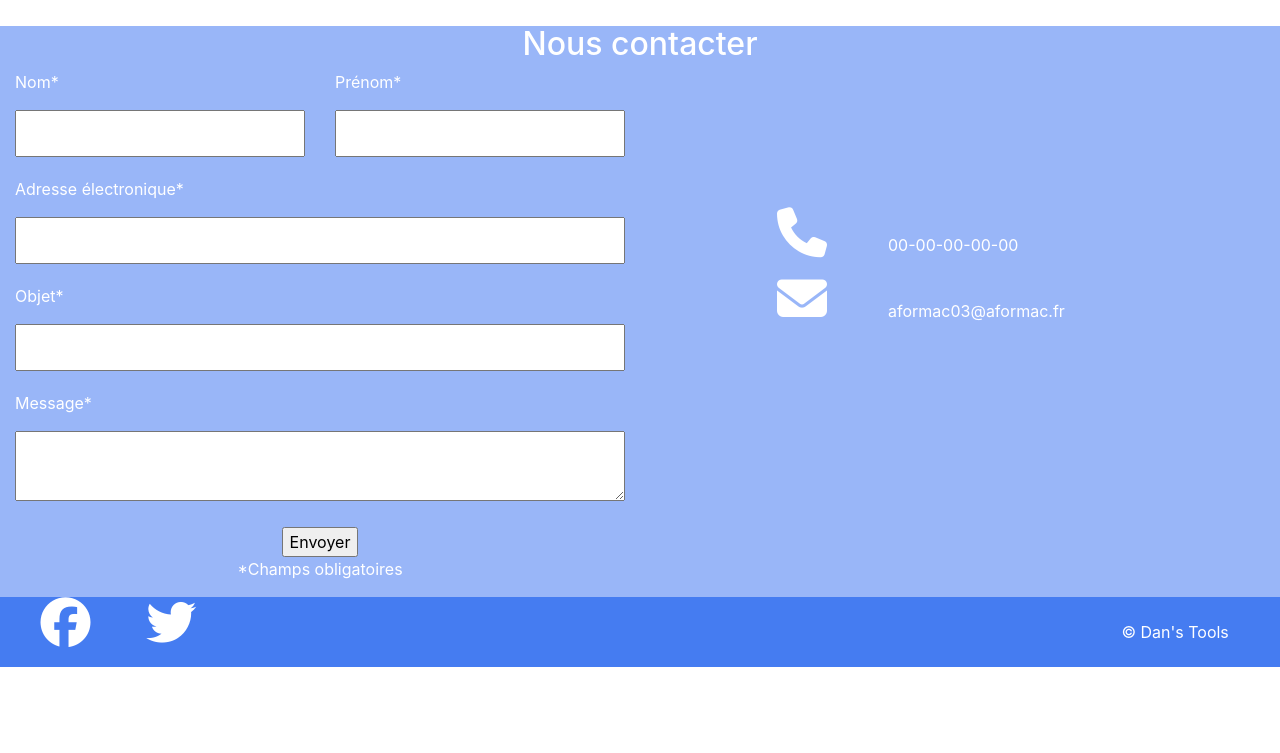
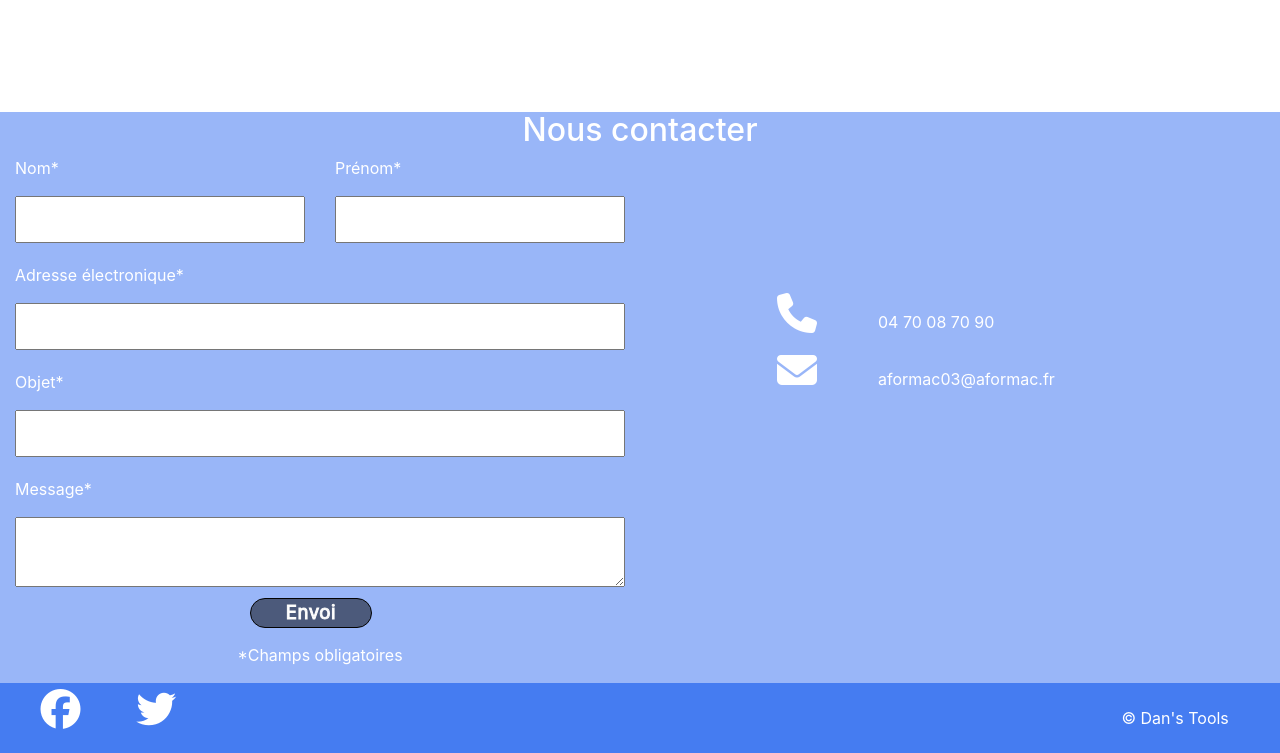
Before and after one commit to fyestorm/projetgroupe-master, a PHP site: page / in a window 1280 px wide. Shown: the part 2696-3449 px from the top of the page. Before the commit the page ends 3363 px from the top, so only its background shows below. Run offline with PHP 8.4, Linux system fonts and the light colour scheme; some libraries are stand-ins or nearby versions.

Commit message:
version final
aa

```diff
--- a/css/style.css
+++ b/css/style.css
@@ -25,7 +25,7 @@ html body{
 	z-index: 100000;
 }
 section{
-	margin-top: 56px;
+	padding-top: 56px;
 }
 
 .card{
@@ -78,7 +78,6 @@ section{
 .red2{
 	width: 100%;
 	background-color: #99B6F8;
-	margin-top: 20px;
 
 }
 .container h2{
@@ -162,7 +161,6 @@ margin-top: 30px;
 i{
 	margin-left: 20%;
 	padding-right:10% ;
-	font-size: 50px;
 }
 .icon-footer{
 	margin-left: 15%;
@@ -211,3 +209,155 @@ footer p{
 		margin: auto;
 	}
 }
+#boutton {
+  display: block;
+    position: relative;
+    left: 30%;
+    /*top: 30%;*/
+    width: width: 50px ;
+    height: 80%;
+    padding-top: 30%;
+    font-size: 58px;
+}
+
+
+
+#linkbouton {
+
+/*  styling */
+  display: inline-block;
+
+  text-decoration: none;
+    -webkit-text-stroke-width: 1px;
+-webkit-text-stroke-color: #FDFDFC;/*contour du text*/
+
+padding:0px;
+  letter-spacing: 0.5px;
+  color: #ffffff;
+  border: 1px solid #030303;
+  margin: auto;
+  -webkit-border-radius: 50px;
+-moz-border-radius: 50px;
+border-radius: 50px;
+/*  centering */
+  position: relative;
+  text-align: center;
+
+  left: 67%;
+  top: 50%;
+  transform: translate(10%, 10%);
+  -webkit-transform: translate(-50%, -50%);
+  -moz-transform: translate(-50%, -50%);
+  -ms-transform: translate(-50%, -50%);
+  -o-transform: translate(-50%, -50%);
+  background: rgba(0,0,0,0.5);
+  @include fade-transition(background);
+
+  &:hover {
+    background: rgba(8,97,76,0.6);
+  }
+}
+
+
+#boutonform {
+/*   positioning */
+    position: absolute;
+    opacity: 0;
+    top: 0;
+    left: 0;
+
+/*   gradient   */
+    background: -moz-linear-gradient(left,  rgba(255,255,255,0) 0%, rgba(255,255,255,0.03) 1%, rgba(255,255,255,0.6) 30%, rgba(255,255,255,0.85) 50%, rgba(255,255,255,0.85) 70%, rgba(255,255,255,0.85) 71%, rgba(255,255,255,0) 100%); /* FF3.6+ */
+    background: -webkit-gradient(linear, left top, right top, color-stop(0%,rgba(255,255,255,0)), color-stop(1%,rgba(255,255,255,0.03)), color-stop(30%,rgba(255,255,255,0.85)), color-stop(50%,rgba(255,255,255,0.85)), color-stop(70%,rgba(255,255,255,0.85)), color-stop(71%,rgba(255,255,255,0.85)), color-stop(100%,rgba(255,255,255,0))); /* Chrome,Safari4+ */
+    background: -webkit-linear-gradient(left,  rgba(255,255,255,0) 0%,rgba(255,255,255,0.03) 1%,rgba(255,255,255,0.6) 30%,rgba(255,255,255,0.85) 50%,rgba(255,255,255,0.85) 70%,rgba(255,255,255,0.85) 71%,rgba(255,255,255,0) 100%); /* Chrome10+,Safari5.1+ */
+    background: -o-linear-gradient(left,  rgba(255,255,255,0) 0%,rgba(255,255,255,0.03) 1%,rgba(255,255,255,0.6) 30%,rgba(255,255,255,0.85) 50%,rgba(255,255,255,0.85) 70%,rgba(255,255,255,0.85) 71%,rgba(255,255,255,0) 100%); /* Opera 11.10+ */
+    background: -ms-linear-gradient(left,  rgba(255,255,255,0) 0%,rgba(255,255,255,0.03) 1%,rgba(255,255,255,0.6) 30%,rgba(255,255,255,0.85) 50%,rgba(255,255,255,0.85) 70%,rgba(255,255,255,0.85) 71%,rgba(255,255,255,0) 100%); /* IE10+ */
+    background: linear-gradient(to right,  rgba(255,255,255,0) 0%,rgba(255,255,255,0.03) 1%,rgba(255,255,255,0.6) 30%,rgba(255,255,255,0.85) 50%,rgba(255,255,255,0.85) 70%,rgba(255,255,255,0.85) 71%,rgba(255,255,255,0) 100%); /* W3C */
+    filter: progid:DXImageTransform.Microsoft.gradient( startColorstr='#00ffffff', endColorstr='#00ffffff',GradientType=1 ); /* IE6-9 */
+
+/*  forming the shine element
+    play around with the width, skew and gradient to get different effects
+  */
+    width: 15%;
+    height: 100%;
+     transform: skew(-10deg,0deg);
+    -webkit-transform: skew(-10deg,0deg);
+     -moz-transform: skew(-10deg,0deg);
+     -ms-transform: skew(-10deg,0deg);
+     -o-transform: skew(-10deg,0deg);
+
+/*  animating it  */
+     animation: move 2s;
+    animation-iteration-count: infinite;
+    animation-delay: 1s;
+    -webkit-animation: move 2s;
+    -webkit-animation-iteration-count: infinite;
+    -webkit-animation-delay: 1s;
+    -moz-transform: skew(-10deg,0deg);
+    -moz-animation: move 2s;
+    -moz-animation-iteration-count: infinite;
+    -moz-animation-delay: 1s;
+    -ms-transform: skew(-10deg,0deg);
+    -ms-animation: move 2s;
+    -ms-animation-iteration-count: infinite;
+    -ms-animation-delay: 1s;
+    -o-transform: skew(-10deg,0deg);
+    -o-animation: move 2s;
+    -o-animation-iteration-count: infinite;
+    -o-animation-delay: 1s;
+  }
+
+/*  */
+@keyframes move {
+  0%  { left: 0; opacity: 0; }
+  5% {opacity: 0.0}
+  48% {opacity: 0.2}
+  80% {opacity: 0.0}
+  100% { left: 82%}
+}
+
+@-webkit-keyframes move {
+  0%  { left: 0; opacity: 0; }
+  5% {opacity: 0.0}
+  48% {opacity: 0.2}
+  80% {opacity: 0.0}
+  100% { left: 82%}
+}
+
+@-moz-keyframes move {
+  0%  { left: 0; opacity: 0; }
+  5% {opacity: 0.0}
+  48% {opacity: 0.2}
+  80% {opacity: 0.0}
+  100% { left: 88%}
+}
+
+@-ms-keyframes move {
+  0%  { left: 0; opacity: 0; }
+  5% {opacity: 0.0}
+  48% {opacity: 0.2}
+  80% {opacity: 0.0}
+  100% { left: 82%}
+}
+
+@-o-keyframes move {
+  0%  { left: 0; opacity: 0; }
+  5% {opacity: 0.0}
+  48% {opacity: 0.2}
+  80% {opacity: 0.0}
+  100% { left: 82%}
+}
+ .participe {
+    display: block;
+    position: relative;
+    width:40%;
+    font-size: 108%;
+
+  }
+  #envoi {
+    display: block;
+    position: relative;
+    width:50%;
+    font-size: 108%;
+
+  }
--- a/data/techno.csv
+++ b/data/techno.csv
@@ -1,4 +1,4 @@
 titre;techno;
-langages;HTML / CSS,PHP,Javascript,JSON,Ajax,SQL,XML,Bash;
+Langages;HTML / CSS,PHP,Javascript,JSON,Ajax,SQL,XML,Bash;
 Frameworks;Bootstrap,jQuery,Angular JS,Node JS,Three JS,Symphony 2;
 Logiciels;Git / GitHub,Photoshop,Illustrator,FileZilla,Edge Animate,Word,Powerpoint;
--- a/include/footer.php
+++ b/include/footer.php
@@ -1,7 +1,7 @@
  <div class="container-fluid red11">
           <span class="container red12">
-           <i class="fa fa-facebook-official"></i>
-           <i class="fa fa-twitter"></i>
+           <i class="fa fa-facebook-official" style="font-size: 40px"></i>
+           <i class="fa fa-twitter" style="font-size: 40px"></i>
            <p>© Dan's Tools</p>
           </span>
 
--- a/include/formulaire.php
+++ b/include/formulaire.php
@@ -26,8 +26,8 @@
 
 								<p>Message*</p>
 									<textarea name="text" id="text" class="champs"></textarea><br>
-
-								<button type="submit" id="envoi">Envoyer</button>
+								<div id="envoi"><a class="participe" id="linkbouton" href="#">Envoi<i id="boutonform"></i></a></div>
+								<!-- <button type="submit" id="envoi">Envoyer</button> -->
 
 								<div id="erreur"></div>
 								<div id="reponse"></div>
@@ -38,12 +38,12 @@
 									<div class="col-md-6 red10">
 								<span id="tel">
 									<!--icone tel-->
-									<p ><i  class="fa fa-phone fa-2" aria-hidden="true"></i>00-00-00-00-00</p>
+									<p ><i  class="fa fa-phone fa-2" aria-hidden="true" style="font-size: 40px"></i>04 70 08 70 90</p>
 								</span>
 
 								<span>
 
-									<p><i id="letter" class="fa fa-envelope fa-2" aria-hidden="true"></i>aformac03@aformac.fr</p>
+									<p><i id="letter" class="fa fa-envelope fa-2" aria-hidden="true" style="font-size: 40px"></i>aformac03@aformac.fr</p>
 								</span>
 							           </div>
 									 </div>
--- a/include/nav.php
+++ b/include/nav.php
@@ -6,22 +6,25 @@
 <div class="collapse navbar-collapse justify-content-center" id="navbarNav">
     <ul class="navbar-nav ">
       <li class="nav-item px-5">
-        <a class="nav-link" href="#">La formation<span class="sr-only">(current)</span></a>
+        <a class="nav-link" href="#home">Home<span class="sr-only">(current)</span></a>
       </li>
       <li class="nav-item px-5">
-        <a class="nav-link" href="#">L'avenir</a>
+        <a class="nav-link" href="#formation">La formation<span class="sr-only">(current)</span></a>
       </li>
       <li class="nav-item px-5">
-        <a class="nav-link" href="#">Réalisations</a>
+        <a class="nav-link" href="#avenir">L'avenir</a>
       </li>
       <li class="nav-item px-5">
-        <a class="nav-link disabled" href="#">Le groupe</a>
+        <a class="nav-link" href="#slider">Réalisations</a>
       </li>
       <li class="nav-item px-5">
-        <a class="nav-link disabled" href="#">Nous trouver</a>
+        <a class="nav-link disabled" href="#groupe">Le groupe</a>
       </li>
       <li class="nav-item px-5">
-        <a class="nav-link disabled" href="#">Contact</a>
+        <a class="nav-link disabled" href="#googlemap">Nous trouver</a>
+      </li>
+      <li class="nav-item px-5">
+        <a class="nav-link disabled" href="#contact">Contact</a>
       </li>
     </ul>
   </div>
--- a/index.php
+++ b/index.php
@@ -8,7 +8,7 @@
 	        <meta charset="utf-8">
 	</head>
 		<body>
-          <header>
+          <header id="home">
 
       <?php require_once 'include/nav.php' ?>
 
@@ -32,7 +32,7 @@
              <?php require_once 'include/carousel.php' ?>
           </section>
 
-          <section>
+          <section id="groupe">
           <?php require_once 'include/equipe.php' ?>
           </section>
 
@@ -40,7 +40,7 @@
              <?php require_once 'include/map.php'; ?>
           </section>
 
-            <section>
+            <section id="contact">
              <?php require_once 'include/formulaire.php'; ?>
           </section>
 
@@ -49,7 +49,9 @@
         </footer>
       <script src="js/popper.min.js" type="text/JavaScript"></script>
       <script src="js/jquery-3.2.1.min.js"></script>
+      <script type="text/javascript" src="js/script.js"></script>
          <script type="text/javascript" src="js/formulaire.js"></script>
+
          <script src="js/bootstrap.min.js"></script>
     </body>
 </html>
--- /dev/null
+++ b/js/script.js
@@ -0,0 +1,12 @@
+$(document).ready(function(){
+
+$('a').click(function()
+	{$('html,body').animate({scrollTop:$($(this).attr('href')).offset().top
+
+},2000);
+ eventPreventDefault;
+});
+
+
+
+});
```
